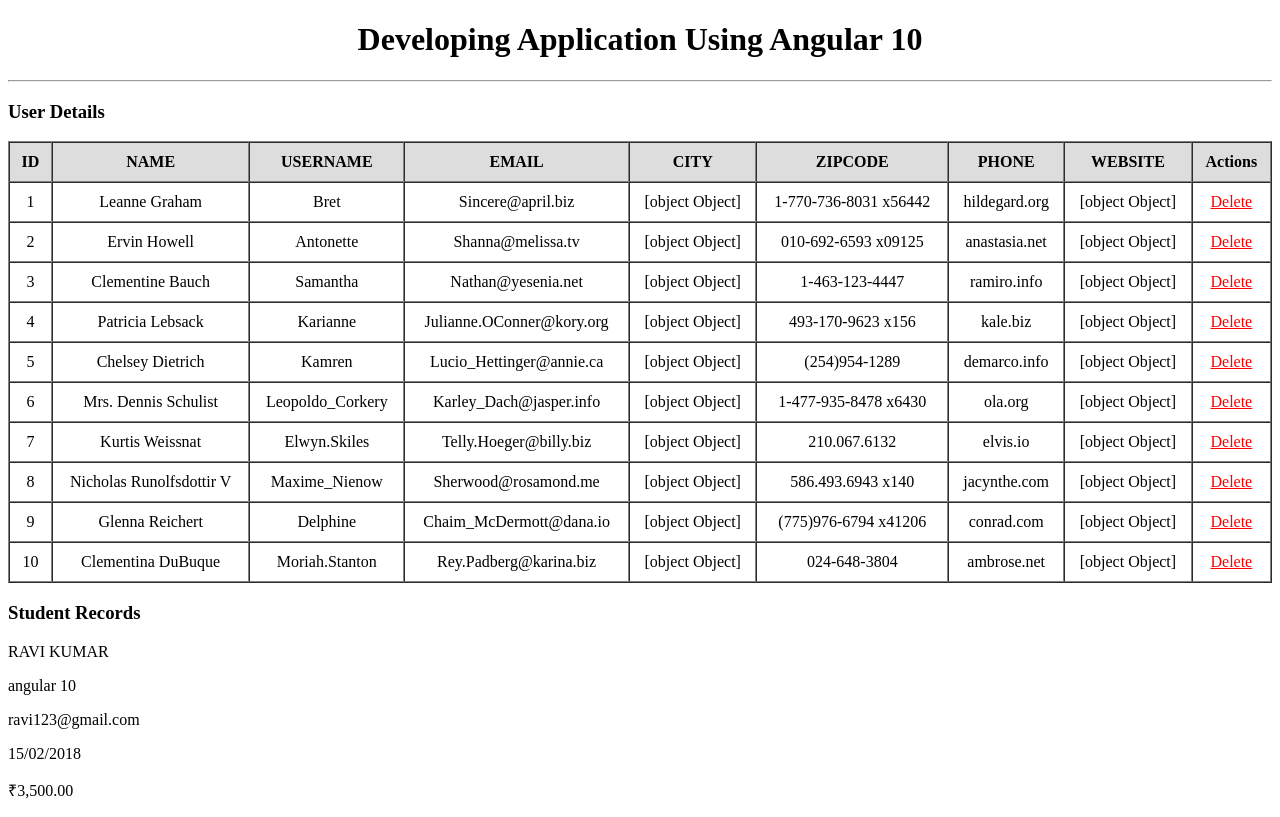
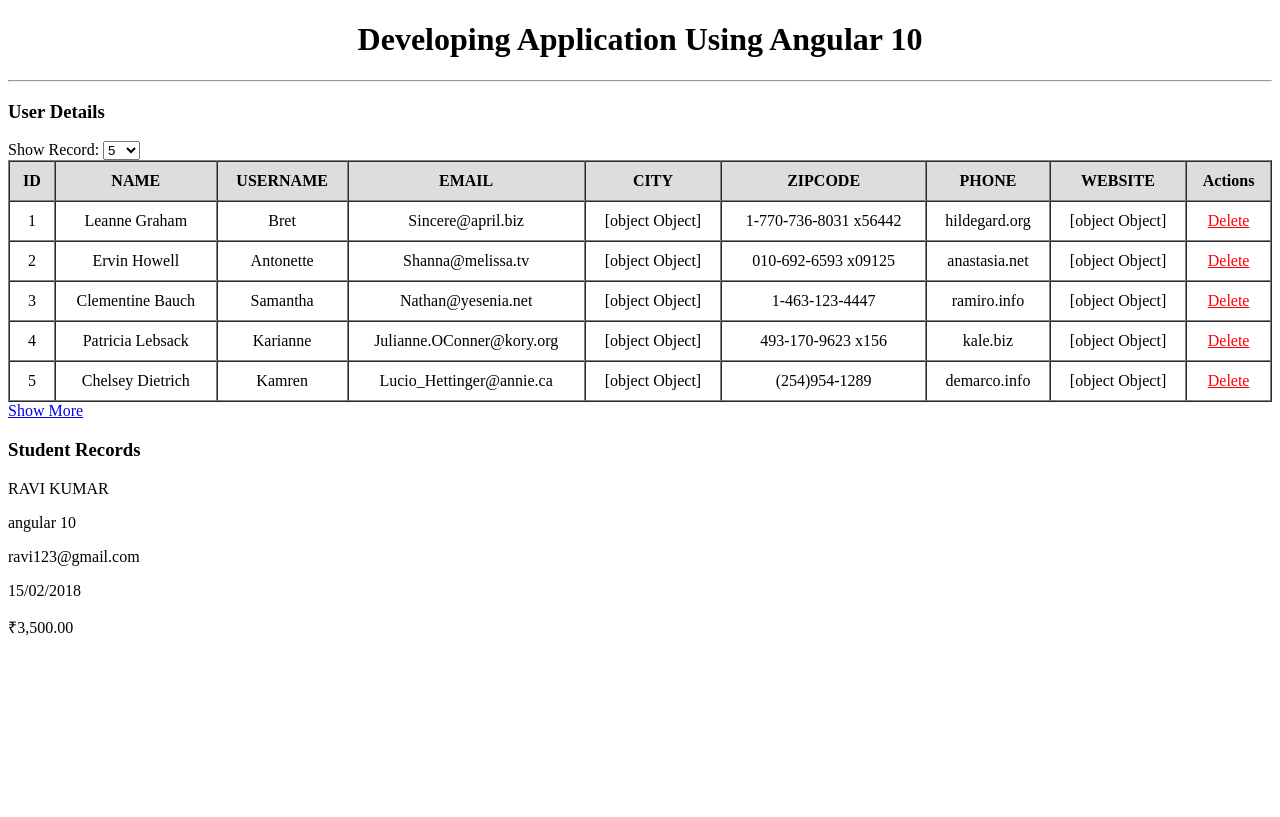
Before and after one commit to vkpindia/angular-training, an Angular app: page / in a window 1280 px wide. Built offline with nearby package versions, Linux system fonts and the light colour scheme.

Commit message:
slice pipe

```diff
--- a/src/app/hero-details/hero-details.component.html
+++ b/src/app/hero-details/hero-details.component.html
@@ -1,5 +1,10 @@
 <div>
   <h3>User Details</h3>
+  Show Record: <select name="" id="" [(ngModel)]="endIndex">
+    <option value="5">5</option>
+    <option value="10">10</option>
+    <option value="15">15</option>
+  </select>
   <!-- Users table -->
   <table cellspacing="0" cellpadding="10" border="1">
      <thead>
@@ -13,7 +18,7 @@
        </tr>
      </thead>
      <tbody>
-       <tr *ngFor="let user of users">
+       <tr *ngFor="let user of users | slice: startIndex : endIndex">
          <td *ngFor="let u of user | keyvalue: originalOrder">
            {{u.value}}
            <!-- <span>Key: {{u.key}}</span>
@@ -30,3 +35,5 @@
      </tbody>
   </table>
 </div>
+
+<a href="javascript:void(0)" (click)="showRecord()">Show More</a>
--- a/src/app/hero-details/hero-details.component.ts
+++ b/src/app/hero-details/hero-details.component.ts
@@ -14,6 +14,9 @@
   public tableHeader: Array<string>;
   public userRecord: any;
 
+  public startIndex: number;
+  public endIndex: number;
+
   originalOrder = (a: KeyValue<number, string>, b: KeyValue<number, string>): number => {
     return 0;
   }
@@ -21,6 +24,8 @@
   constructor() { }
 
   ngOnInit(): void {
+    this.startIndex = 0;
+    this.endIndex = 5;
     /* this.userRecord = {
       id: 1,
       name: 'Leanne Graham',
@@ -57,4 +62,13 @@
       this.users.splice(userRecordIndex, 1);
     }
   }
+
+  public showRecord(): void {
+    this.startIndex = this.startIndex + 5;
+    this.endIndex = this.endIndex + 5;
+    if (this.startIndex >= this.users.length) {
+      this.startIndex = 0;
+      this.endIndex = 5;
+    }
+  }
 }
```
